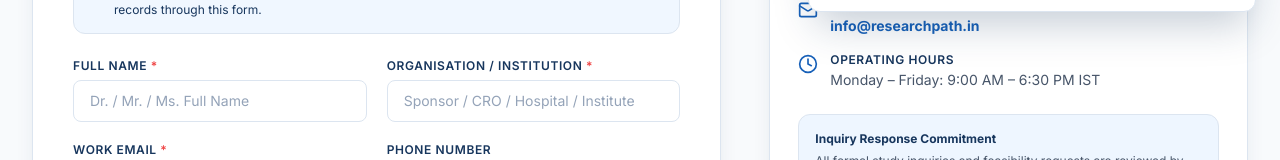
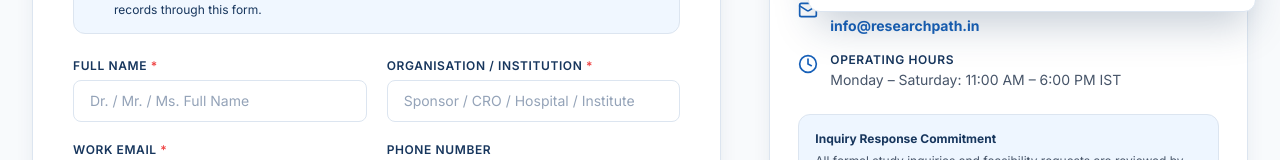
Before and after one commit to corelineitsolutions/research-path-clinical-services, a Next.js app: page /contact in a window 1280 px wide. Shown: the part 772-932 px from the top of the page. Built offline with nearby package versions, Linux system fonts and the light colour scheme.

Commit message:
Update operating hours to Monday to Saturday 11 AM to 6 PM

```diff
--- a/app/layout.tsx
+++ b/app/layout.tsx
@@ -103,7 +103,7 @@ export default function RootLayout({
     },
     telephone: companyInfo.phone,
     email: companyInfo.email,
-    openingHours: 'Mo,Tu,We,Th,Fr 09:00-18:30',
+    openingHours: 'Mo,Tu,We,Th,Fr,Sa 11:00-18:00',
     priceRange: '$$',
   };
 
--- a/lib/companyInfo.ts
+++ b/lib/companyInfo.ts
@@ -16,7 +16,7 @@ export const companyInfo = {
     country: 'India',
     full: '406, B Wing, City Vista, Kharadi, Pune, Maharashtra, India.',
   },
-  operatingHours: 'Monday – Friday: 9:00 AM – 6:30 PM IST',
+  operatingHours: 'Monday – Saturday: 11:00 AM – 6:00 PM IST',
   mission: 'To support clinical research through dependable services, collaborative working, and a consistent focus on quality and responsible research practices.',
   vision: 'To be a trusted clinical services partner recognised for professionalism, collaboration, and a quality-conscious approach to research.',
   social: {
```
